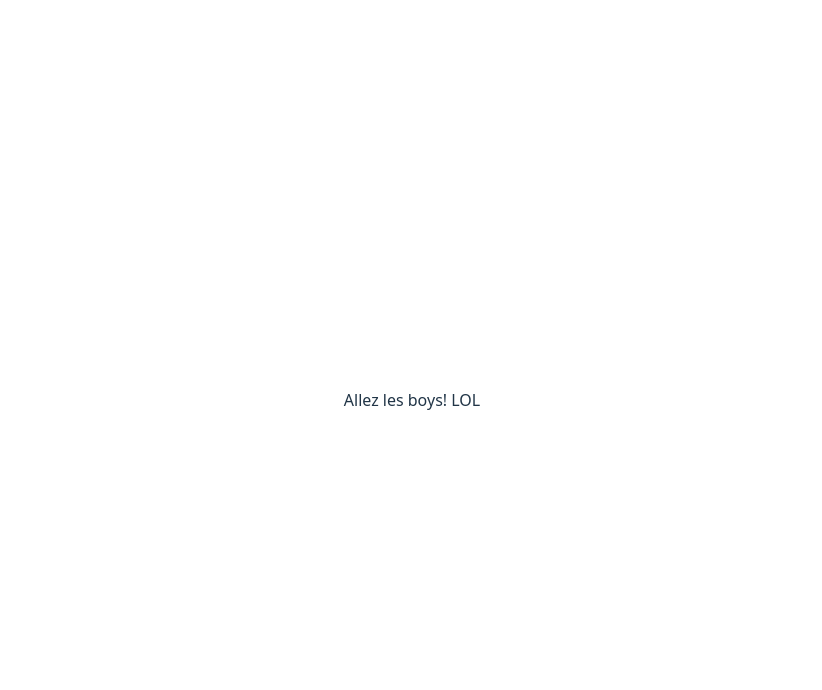
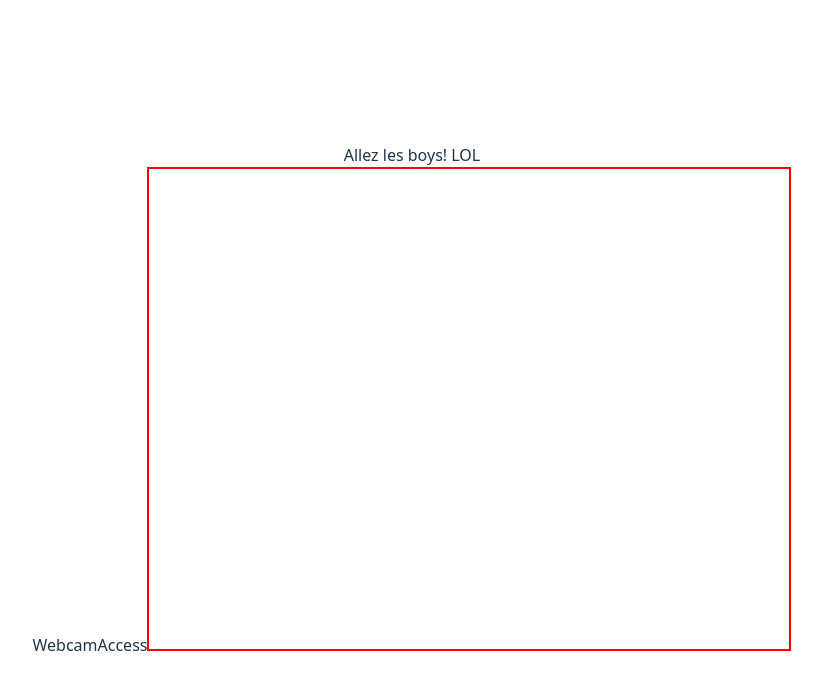
Before and after one commit to CeliaPiou/Hackathon-DWWM, a React (Vite) app in the folder frontend/: page / in a window 1280 px wide. Shown: the top 690 px of the page, without its empty margins (228-1050 px from the left). Built offline with nearby package versions, Linux system fonts and the light colour scheme; no server answers.

Commit message:
Dev-Webcam-Célia

```diff
--- a/frontend/src/App.jsx
+++ b/frontend/src/App.jsx
@@ -1,11 +1,13 @@
 import { useState } from 'react'
 import './App.css'
+import WebcamAccess from './WebcamAccess'
 
 function App() {
 
   return (
     <>
       Allez les boys! LOL
+      <WebcamAccess />
     </>
   )
 }
--- /dev/null
+++ b/frontend/src/WebcamAccess.jsx
@@ -0,0 +1,34 @@
+import React from 'react'
+import Webcam from 'react-webcam'
+import { useEffect } from "react"
+
+const WebcamAccess = () => {
+
+    useEffect(() => {
+        navigator.mediaDevices.getUserMedia({ video: true })
+          .then(() => {
+            console.log('Permission demandée (ou accordée)');
+          })
+          .catch((err) => {
+            console.error('Erreur webcam :', err);
+          });
+      }, []);
+
+  return (
+    <div>WebcamAccess
+        <Webcam
+            audio={false}
+            screenshotFormat="image/jpeg"
+            width={640}
+            height={480}
+            videoConstraints={{
+            facingMode: "user"
+            }}
+            style={{ border: '2px solid red' }}
+    />
+
+    </div>
+  )
+}
+
+export default WebcamAccess
```
